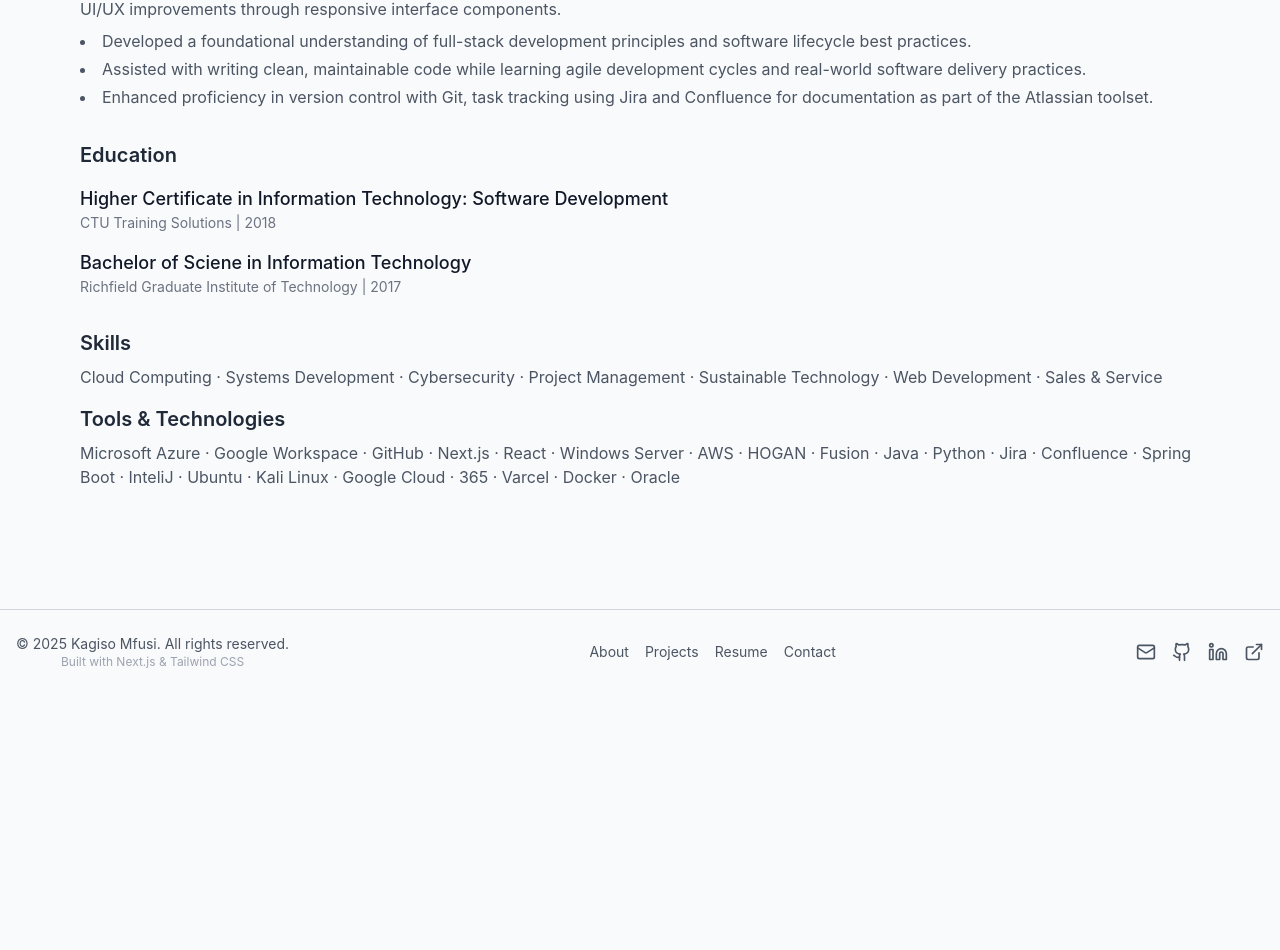
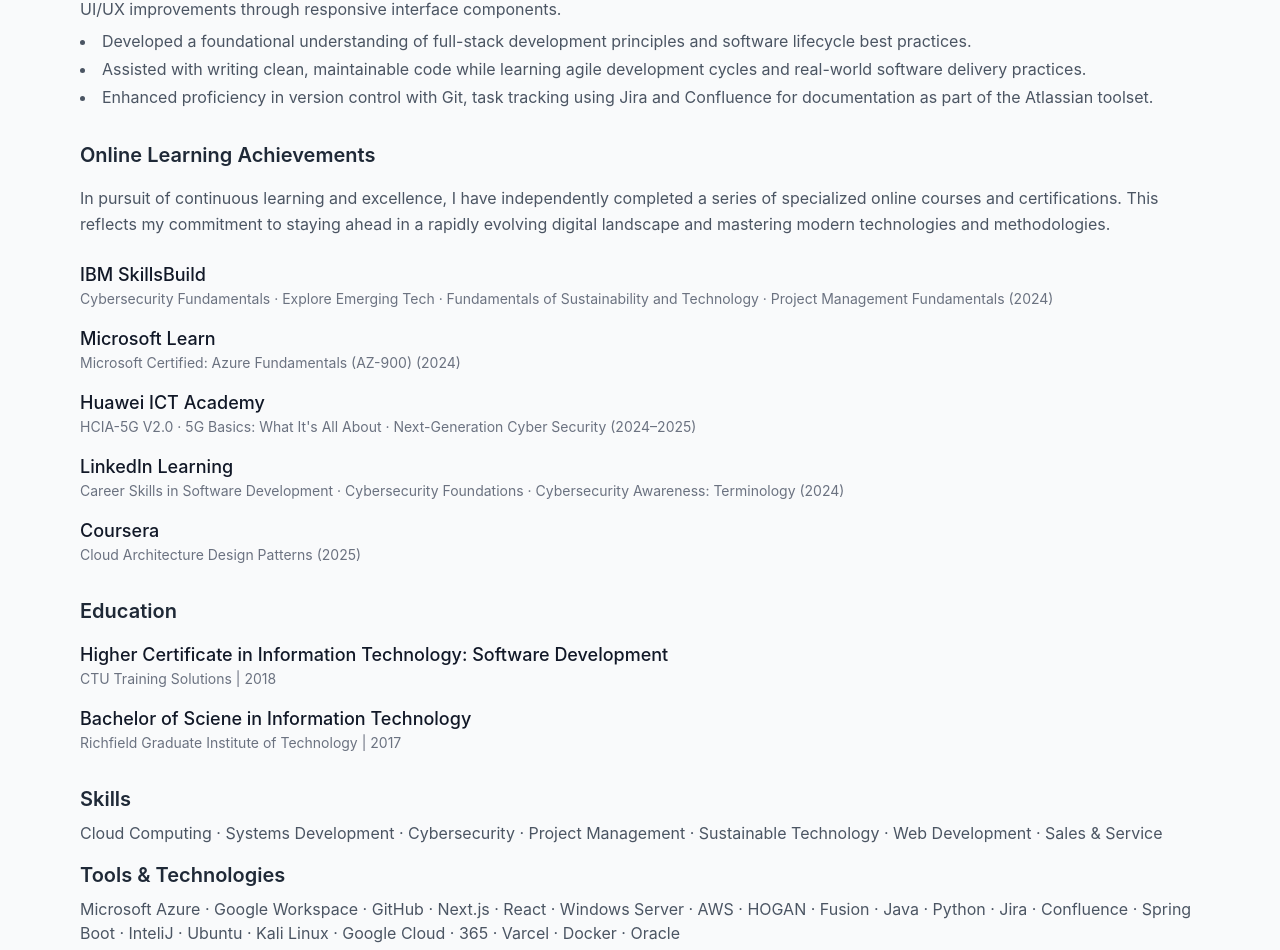
Before and after one commit to MrSpecks/MrSpecks-, a Next.js app in the folder portfolio/: page /resume in a window 1280 px wide. Shown: the part 1415-2365 px from the top of the page. Before the commit the page ends 2109 px from the top, so only its background shows below. Built offline with nearby package versions, Linux system fonts and the light colour scheme.

Commit message:
Added online courses to resume

```diff
--- a/portfolio/pages/resume.tsx
+++ b/portfolio/pages/resume.tsx
@@ -122,6 +122,56 @@
         </div>
       </section>
       <section className="mb-8">
+  <h2 className="text-xl font-semibold mb-4 text-gray-800 dark:text-gray-200">
+    Online Learning Achievements
+  </h2>
+  <p className="text-gray-600 dark:text-gray-300 mb-6 leading-relaxed">
+    In pursuit of continuous learning and excellence, I have independently completed a series of specialized online courses and certifications. This reflects my commitment to staying ahead in a rapidly evolving digital landscape and mastering modern technologies and methodologies.
+  </p>
+  <div className="space-y-4">
+    <div>
+      <h3 className="text-lg font-medium text-gray-900 dark:text-white">
+        IBM SkillsBuild
+      </h3>
+      <p className="text-sm text-gray-500 dark:text-gray-400">
+        Cybersecurity Fundamentals · Explore Emerging Tech · Fundamentals of Sustainability and Technology · Project Management Fundamentals (2024)
+      </p>
+    </div>
+    <div>
+      <h3 className="text-lg font-medium text-gray-900 dark:text-white">
+        Microsoft Learn
+      </h3>
+      <p className="text-sm text-gray-500 dark:text-gray-400">
+        Microsoft Certified: Azure Fundamentals (AZ-900) (2024)
+      </p>
+    </div>
+    <div>
+      <h3 className="text-lg font-medium text-gray-900 dark:text-white">
+        Huawei ICT Academy
+      </h3>
+      <p className="text-sm text-gray-500 dark:text-gray-400">
+        HCIA-5G V2.0 · 5G Basics: What It's All About · Next-Generation Cyber Security (2024–2025)
+      </p>
+    </div>
+    <div>
+      <h3 className="text-lg font-medium text-gray-900 dark:text-white">
+        LinkedIn Learning
+      </h3>
+      <p className="text-sm text-gray-500 dark:text-gray-400">
+        Career Skills in Software Development · Cybersecurity Foundations · Cybersecurity Awareness: Terminology (2024)
+      </p>
+    </div>
+    <div>
+      <h3 className="text-lg font-medium text-gray-900 dark:text-white">
+        Coursera
+      </h3>
+      <p className="text-sm text-gray-500 dark:text-gray-400">
+        Cloud Architecture Design Patterns (2025)
+      </p>
+    </div>
+  </div>
+</section>
+      <section className="mb-8">
         <h2 className="text-xl font-semibold mb-4 text-gray-800 dark:text-gray-200">
           Education
         </h2>
```
